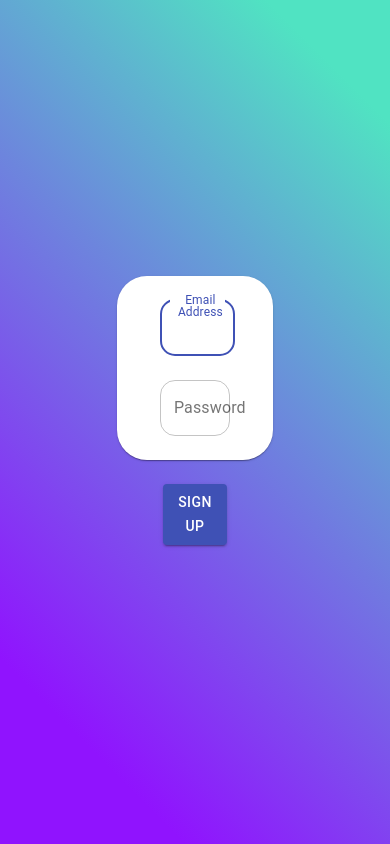
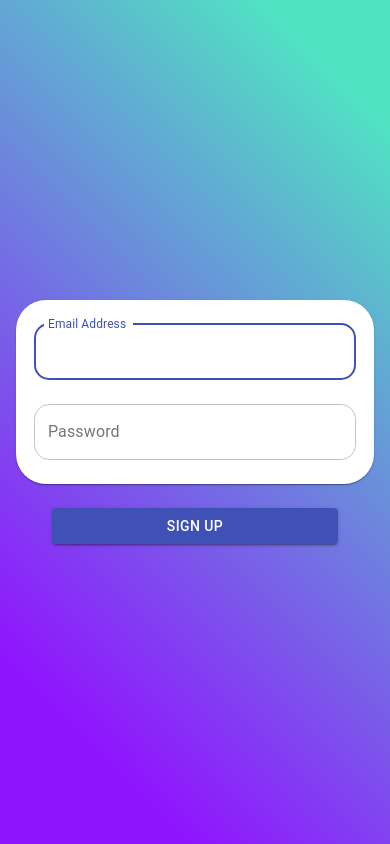
Before and after one commit to davidhuytran/food, a React (Create React App) app in the folder react-frontend/: page /signup in a window 390 px wide. Built offline with nearby package versions, Linux system fonts and the light colour scheme; the HTML template or start-up script is replaced by a standard one.

Commit message:
Sized the pages for mobile viewing

```diff
--- a/react-frontend/src/components/Home.js
+++ b/react-frontend/src/components/Home.js
@@ -1,89 +1,33 @@
-import React from 'react';
-import clsx from 'clsx';
+import React, { useState } from 'react';
+import TextField from '@material-ui/core/TextField';
+import Grid from '@material-ui/core/Grid';
+import Paper from "@material-ui/core/Paper";
 import { makeStyles } from '@material-ui/core/styles';
-import SwipeableDrawer from '@material-ui/core/SwipeableDrawer';
-import Button from '@material-ui/core/Button';
-import List from '@material-ui/core/List';
-import Divider from '@material-ui/core/Divider';
-import ListItem from '@material-ui/core/ListItem';
-import ListItemIcon from '@material-ui/core/ListItemIcon';
-import ListItemText from '@material-ui/core/ListItemText';
-import InboxIcon from '@material-ui/icons/MoveToInbox';
-import MailIcon from '@material-ui/icons/Mail';
-import FavoriteIcon from '@material-ui/icons/Favorite';
-import FavoriteBorderIcon from '@material-ui/icons/FavoriteBorder';
-import FastfoodRoundedIcon from '@material-ui/icons/FastfoodRounded';
+import Container from '@material-ui/core/Container';
+import AppBar from '@material-ui/core/AppBar';
+import IconButton from "@material-ui/core/IconButton";
 
-const useStyles = makeStyles({
-  list: {
-    width: 250,
+
+
+const useStyles = makeStyles((theme) => ({
+  root: {
+    height: '100vh',
+    background: "linear-gradient(45deg, #9013FE 15%, #50E3C2 90%)",
+    minWidth: "100%",
+    display: "flex",
+    flexDirection: "column",
+    justifyContent: "center",
+    alignItems: "center",
   },
-  fullList: {
-    width: 'auto',
-  },
-});
 
-export default function SwipeableTemporaryDrawer() {
+}))
+
+export default function Login() {
   const classes = useStyles();
-  const [state, setState] = React.useState({
-    top: false,
-    left: false,
-    bottom: false,
-    right: false,
-  });
-
-  const toggleDrawer = (anchor, open) => (event) => {
-    if (event && event.type === 'keydown' && (event.key === 'Tab' || event.key === 'Shift')) {
-      return;
-    }
-
-    setState({ ...state, [anchor]: open });
-  };
-
-  const list = (anchor) => (
-    <div
-      className={clsx(classes.list, {
-        [classes.fullList]: anchor === 'top' || anchor === 'bottom',
-      })}
-      role="presentation"
-      onClick={toggleDrawer(anchor, false)}
-      onKeyDown={toggleDrawer(anchor, false)}
-    >
-      <List>
-        {['Categories'].map((text, index) => (
-          <ListItem button key={text}>
-            {/* <ListItemIcon>{index % 2 === 0 ? <InboxIcon /> : <MailIcon />}</ListItemIcon> */}
-            <ListItemText primary={text} />
-          </ListItem>
-        ))}
-      </List>
-      <Divider />
-      <List>
-        {['Favorites', "Japanese", "American"].map((text, index) => (
-          <ListItem button key={text}>
-            <ListItemIcon>{<FavoriteBorderIcon />}</ListItemIcon>
-            <ListItemText primary={text} />
-          </ListItem>
-        ))}
-      </List>
-    </div>
-  );
 
   return (
     <div>
-      {['left'].map((anchor) => (
-        <React.Fragment key={anchor}>
-          <Button onClick={toggleDrawer(anchor, true)}>{"LANAE"}</Button>
-          <SwipeableDrawer
-            anchor={anchor}
-            open={state[anchor]}
-            onClose={toggleDrawer(anchor, false)}
-            onOpen={toggleDrawer(anchor, true)}
-          >
-            {list(anchor)}
-          </SwipeableDrawer>
-        </React.Fragment>
-      ))}
+      Test
     </div>
-  );
+  )
 }
--- a/react-frontend/src/components/Login.js
+++ b/react-frontend/src/components/Login.js
@@ -1,14 +1,11 @@
 import React, { useState } from 'react';
 import TextField from '@material-ui/core/TextField';
-import Container from '@material-ui/core/Container';
 import Grid from '@material-ui/core/Grid';
 import Paper from "@material-ui/core/Paper";
 import { makeStyles } from '@material-ui/core/styles';
-import { handleLogin, getUsers} from "../utils/utilities";
+import { handleLogin } from "../utils/utilities";
 import { Button } from '@material-ui/core';
-import  { Redirect } from 'react-router-dom'
-
-
+import Container from '@material-ui/core/Container';
 
 const useStyles = makeStyles((theme) => ({
   root: {
@@ -25,13 +22,12 @@ const useStyles = makeStyles((theme) => ({
     minHeight: "100vh"
   },
   paper: {
-    textAlign: "center",
+    width: "100%",
     borderRadius: 30,
-    width: "40%"
   },
   submit: {
-    margin: theme.spacing(3,0,3),
-    width: "15%"
+    margin: theme.spacing(3,0,0),
+    width: "80%"
   },
   errorMsg: {
     color: "red",
@@ -40,16 +36,21 @@ const useStyles = makeStyles((theme) => ({
     [`& fieldset`]: {
       borderRadius: 15,
     },
-    margin: theme.spacing(3,0,3),
-    width: "45%",
+    margin: theme.spacing(3,1,2),
+    width: "90%",
   },
   textfield2: {
     [`& fieldset`]: {
       borderRadius: 15,
     },
-    margin: theme.spacing(0,0,3),
-    width: "45%",
+    margin: theme.spacing(1,1,3),
+    width: "90%",
   },
+  form: {
+    justifyContent: "center",
+    justify: "center",
+    textAlign: "center",
+  }
 }))
 
 export default function Login() {
@@ -85,22 +86,14 @@ export default function Login() {
 }
 
 return (
-    <div>
-        <Grid
-        className={classes.root}
-        >
-          <Grid
-          container
-          spacing={0}
-          direction="column"
-          alignItems="center"
-          justify="center">
-            {/* Login Page */}
+  <div className={classes.root}>
+    <Container maxWidth="xs">
+      <Grid container justify="center" spacing={0} direction="column" alignItems="center">
           <Paper className={classes.paper}>
-              <form noValidate>
+            <form noValidate className={classes.form}>
+              <Grid item xs={12}>
                 <TextField
                 className={classes.textfield1}
-                // margin="normal"
                 margin="normal"
                 variant="outlined"
                 value={value.email || ""}
@@ -111,7 +104,8 @@ export default function Login() {
                 autoComplete="email"
                 autoFocus
                 />
-                <br/>
+              </Grid>
+              <Grid item xs={12} justify="center">
               <TextField
                 className={classes.textfield2}
                 margin="normal"
@@ -124,10 +118,10 @@ export default function Login() {
                 autoComplete="password"
                 borderRadius="10"
                 />
-                <br/>
                 <div className={classes.errorMsg}>
                   {errorMsg}
                 </div>
+              </Grid>
             </form>
           </Paper>
         <Button
@@ -140,7 +134,7 @@ export default function Login() {
         Login
           </Button>
       </Grid>
-        </Grid>
+    </Container>
   </div>
   )
 }
--- a/react-frontend/src/components/SignUp.js
+++ b/react-frontend/src/components/SignUp.js
@@ -1,11 +1,13 @@
 import React, { useState } from 'react';
 import TextField from '@material-ui/core/TextField';
-import Container from '@material-ui/core/Container';
 import Grid from '@material-ui/core/Grid';
 import Paper from "@material-ui/core/Paper";
 import { makeStyles } from '@material-ui/core/styles';
-import { handleSignUp, getUsers } from "../utils/utilities";
+import { handleLogin } from "../utils/utilities";
 import { Button } from '@material-ui/core';
+import Container from '@material-ui/core/Container';
+
+
 
 const useStyles = makeStyles((theme) => ({
   root: {
@@ -14,20 +16,20 @@ const useStyles = makeStyles((theme) => ({
     minWidth: "100%",
     display: "flex",
     flexDirection: "column",
-    justifyContent: "center"
+    justifyContent: "center",
+    alignItems: "center",
   },
   background: {
     backgroundColor: "orange",
     minHeight: "100vh"
   },
   paper: {
-    textAlign: "center",
+    width: "100%",
     borderRadius: 30,
-    width: "40%"
   },
   submit: {
-    margin: theme.spacing(3,0,3),
-    width: "15%"
+    margin: theme.spacing(3,0,0),
+    width: "80%"
   },
   errorMsg: {
     color: "red",
@@ -36,22 +38,27 @@ const useStyles = makeStyles((theme) => ({
     [`& fieldset`]: {
       borderRadius: 15,
     },
-    margin: theme.spacing(3,0,3),
-    width: "45%",
+    margin: theme.spacing(3,1,2),
+    width: "90%",
   },
   textfield2: {
     [`& fieldset`]: {
       borderRadius: 15,
     },
-    margin: theme.spacing(0,0,3),
-    width: "45%",
+    margin: theme.spacing(1,1,3),
+    width: "90%",
   },
+  form: {
+    justifyContent: "center",
+    justify: "center",
+    textAlign: "center",
+  }
 }))
 
-export default function SignUp() {
+export default function Login() {
 
+  const [value, setValue] = useState({});
   const [errorMsg, setErrorMsg] = useState("");
-  const [value, setValue] = useState({});
   const classes = useStyles();
 
   function onChange(e) {
@@ -64,31 +71,29 @@ export default function SignUp() {
 
   async function handleSubmit(e) {
     e.preventDefault();
-    const response = await handleSignUp(value);
+    const response = await handleLogin(value);
     const { status } = response.data
-    console.log(response);
-    console.log(status);
-    if (status == 200) {
-      window.location = "/";
+    if (!value.password){
+      setErrorMsg("Please enter a password.");
     }
-    else if (status == 400 ) {
-      setErrorMsg("Account already exists.")
+    if (status === 200) {
+      window.location = "/home";
+    }
+    else if (status == 409) {
+      setErrorMsg("The email you've entered does not match any account.");
+    }
+    else if (status == 410) {
+      setErrorMsg("The password you've entered is incorrect.")
     }
 }
+
   return (
-    <div>
-        <Grid
-        className={classes.root}
-        >
-          <Grid
-          container
-          spacing={0}
-          direction="column"
-          alignItems="center"
-          justify="center">
+    <div className={classes.root}>
+      <Container maxWidth="xs">
+        <Grid container justify="center" spacing={0} direction="column" alignItems="center">
             <Paper className={classes.paper}>
-
-              <form noValidate>
+              <form noValidate className={classes.form}>
+                <Grid item xs={12}>
                   <TextField
                   className={classes.textfield1}
                   margin="normal"
@@ -101,7 +106,8 @@ export default function SignUp() {
                   autoComplete="email"
                   autoFocus
                   />
-                <br/>
+                </Grid>
+                <Grid item xs={12} justify="center">
                   <TextField
                   className={classes.textfield2}
                   margin="normal"
@@ -112,11 +118,12 @@ export default function SignUp() {
                   label="Password"
                   name="password"
                   autoComplete="password"
+                  borderRadius="10"
                   />
-                <br/>
                   <div className={classes.errorMsg}>
                     {errorMsg}
                   </div>
+                </Grid>
               </form>
             </Paper>
           <Button
@@ -129,7 +136,7 @@ export default function SignUp() {
           Sign Up
             </Button>
         </Grid>
-        </Grid>
+      </Container>
     </div>
   )
 }
```
Lines whose indentation alone changed are shown as unchanged.
